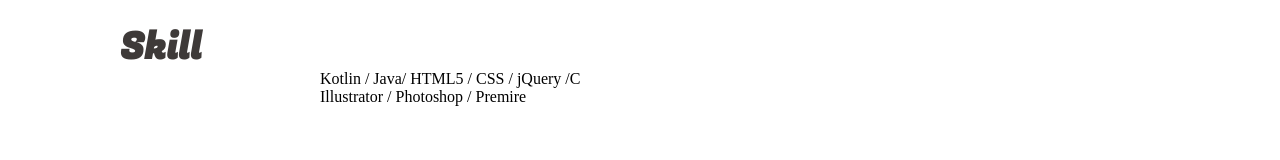
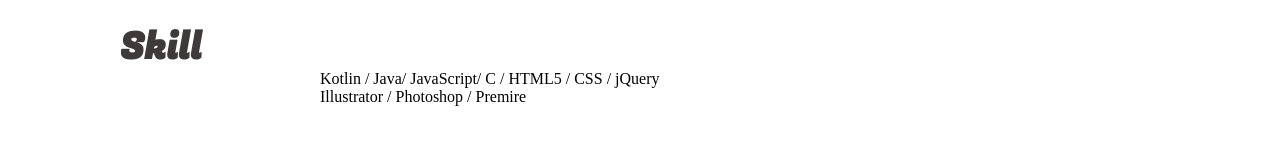
Before and after one commit to a-rinchan/Portfolio, a plain HTML site: page index.html in a window 1280 px wide. Shown: the part 2061-2221 px from the top of the page. Drawn offline with nearby package versions, Linux system fonts and the light colour scheme; files whose address does not match are found by name; a web font is replaced by a local one.

Commit message:
Update index.html

```diff
--- a/index.html
+++ b/index.html
@@ -169,7 +169,7 @@
         <div id="skill">
             <h1>Skill</h1>
             <div class="skill-p">
-                <p>Kotlin / Java/ HTML5 / CSS / jQuery /C</p>
+                <p>Kotlin / Java/ JavaScript/ C / HTML5 / CSS / jQuery</p>
                 <p>Illustrator / Photoshop / Premire</p>
             </div>
         </div>
```
